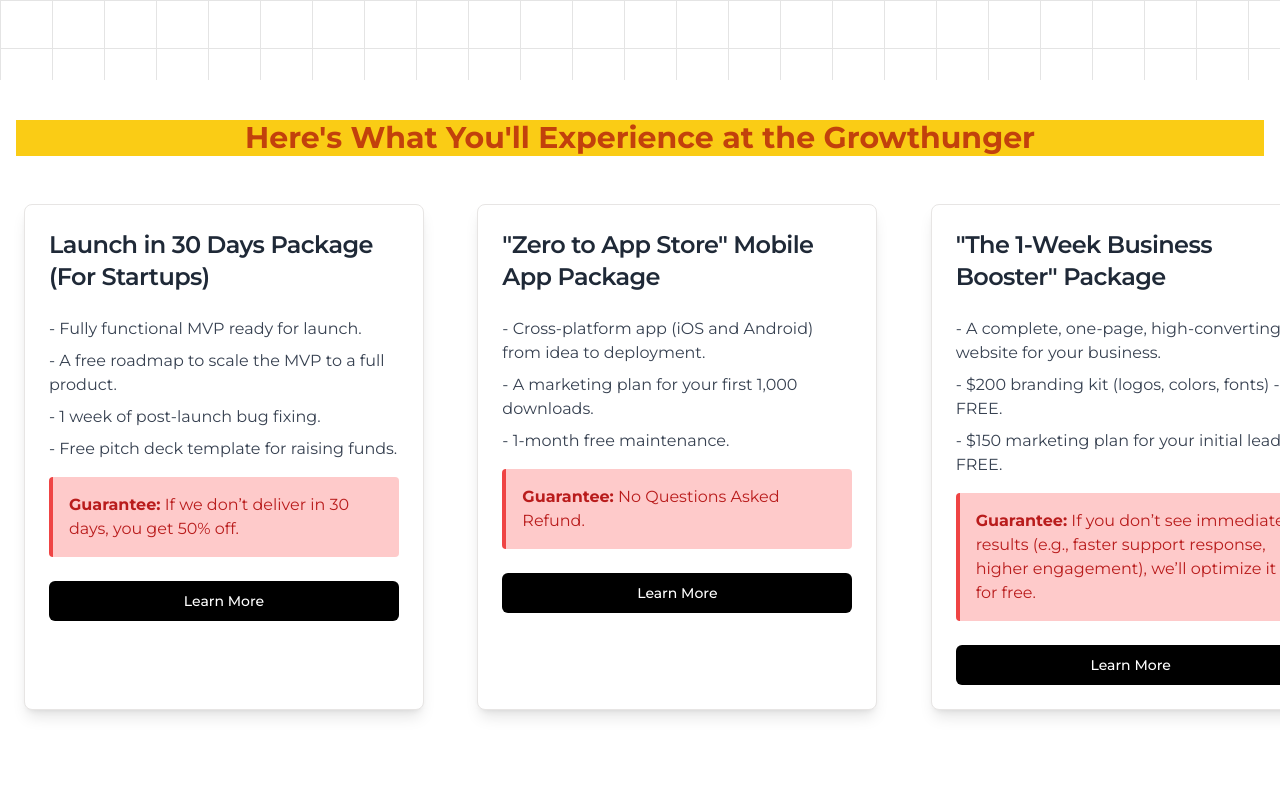
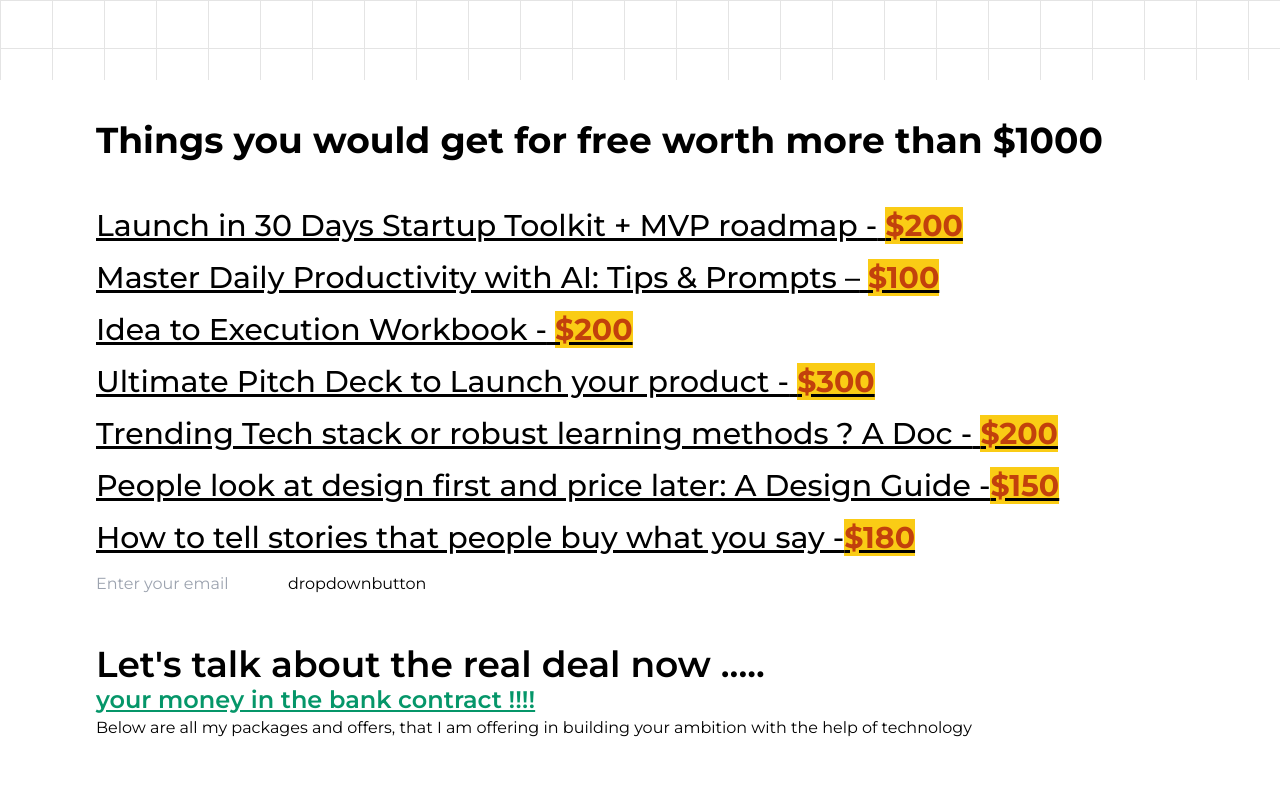
Before and after one commit to JaguarsCodehub/growthunger, a Next.js app: page /offers in a window 1280 px wide. Shown: the part 720-1506 px from the top of the page. Built offline with nearby package versions, Linux system fonts and the light colour scheme.

Commit message:
Feature: Offer and free products

```diff
--- a/src/app/offers/page.tsx
+++ b/src/app/offers/page.tsx
@@ -1,8 +1,8 @@
+/* eslint-disable react/no-unescaped-entities */
 'use client'
 import { Card, CardContent, CardFooter, CardHeader, CardTitle } from "@/components/ui/card";
 import { Button } from "@/components/ui/button";
 import GridBackground from "@/components/ui/grid-background";
-import { ArrowBigDown, ArrowDownNarrowWide, ArrowLeft } from "lucide-react";
 import MaxWidthWrapper from "@/components/max-width-wrapper";
 import { IconArrowNarrowDown } from "@tabler/icons-react";
 
@@ -49,7 +49,7 @@
 
 export default function Offers() {
     return (
-        <div className="container mx-auto px-4 py-10">
+      <div className='container mx-auto px-4 py-10'>
         {/* Hero Section */}
         <GridBackground />
         {/* <GridBackground /> */}
@@ -62,14 +62,16 @@
           <div className='z-40 max-w-4xl mx-auto text-center space-y-6'>
             <h1 className=' text-4xl md:text-6xl font-extrabold leading-tight tracking-tight text-black'>
               Are you ready <br />
-                        <span className='text-emerald-600'>
-                            to launch your
-                        </span> next big idea?
-
+              <span className='text-emerald-600'>to launch your</span> next big
+              idea?
             </h1>
 
             <p className='text-xl  md:text-2xl text-black/90 space-y-6'>
-                        with <span className="bg-yellow-400 text-orange-700 px-2 font-bold">$1,000 worth</span> of bonuses included absolutely free
+              with{' '}
+              <span className='bg-yellow-400 text-orange-700 px-2 font-bold'>
+                $1,000 worth
+              </span>{' '}
+              of bonuses included absolutely free
             </p>
 
             <div className='flex flex-col items-center space-y-4'>
@@ -85,55 +87,132 @@
                         </Button> */}
 
               <div className='flex items-center space-x-2'>
-                            <IconArrowNarrowDown color="black " size={72} className="" />
+                <IconArrowNarrowDown color='black ' size={72} className='' />
               </div>
             </div>
 
-                    <h1 className="text-xl md:text-3xl font-bold text-center bg-yellow-400 text-orange-700 md:px-2">
-                        Here's What You'll Experience at the Growthunger
+            <h1 className='text-xl md:text-xl md:text-3xl font-bold text-center bg-yellow-400 text-orange-700 md:px-2'>
+              Here's What You'll Experience at Growthunger
+            </h1>
+          </div>
+        </div>
+
+        <MaxWidthWrapper className=''>
+          <h1 className='text-xl md:text-4xl font-bold'>
+            Things you would get for free worth more than $1000
+          </h1>
+          <div className='text-xl md:text-3xl font-medium mt-12 underline'>
+            <h1>
+              Launch in 30 Days Startup Toolkit + MVP roadmap -{' '}
+              <span className='bg-yellow-400 text-orange-700 font-bold'>
+                $200
+              </span>
+            </h1>
+          </div>
+          <div className='text-xl md:text-3xl font-medium mt-4 underline'>
+            <h1>
+              Master Daily Productivity with AI: Tips & Prompts –{' '}
+              <span className='bg-yellow-400 text-orange-700 font-bold'>
+                $100
+              </span>
+            </h1>
+          </div>
+          <div className='text-xl md:text-3xl font-medium mt-4 underline'>
+            <h1>
+              Idea to Execution Workbook -{' '}
+              <span className='bg-yellow-400 text-orange-700 font-bold'>
+                $200
+              </span>
+            </h1>
+          </div>
+          <div className='text-xl md:text-3xl font-medium mt-4 underline'>
+            <h1>
+              Ultimate Pitch Deck to Launch your product -{' '}
+              <span className='bg-yellow-400 text-orange-700 font-bold'>
+                $300
+              </span>
+            </h1>
+          </div>
+          <div className='text-xl md:text-3xl font-medium mt-4 underline'>
+            <h1>
+              Trending Tech stack or robust learning methods ? A Doc -{' '}
+              <span className='bg-yellow-400 text-orange-700 font-bold'>
+                $200
+              </span>
+            </h1>
+          </div>
+          <div className='text-xl md:text-3xl font-medium mt-4 underline'>
+            <h1>
+              People look at design first and price later: A Design Guide -
+              <span className='bg-yellow-400 text-orange-700 font-bold'>
+                $150
+              </span>
+            </h1>
+          </div>
+          <div className='text-xl md:text-3xl font-medium mt-4 underline'>
+            <h1>
+              How to tell stories that people buy what you say -
+              <span className='bg-yellow-400 text-orange-700 font-bold'>
+                $180
+              </span>
             </h1>
           </div>
 
+          <div className='flex flex-row mt-4'>
+            <input type='email' placeholder='Enter your email' />
+            {/* Dropdown */}
+            <div>dropdown</div>
+            {/* Button */}
+            <div>button</div>
+          </div>
+        </MaxWidthWrapper>
 
-            </div>
+        <MaxWidthWrapper className='mt-12'>
+          <h1 className='font-semibold text-4xl'>
+            Let's talk about the real deal now .....{''}
+          </h1>
+          <h2 className='font-semibold text-2xl text-emerald-600 underline'>your money in the bank contract !!!!</h2>
 
           <div>
-                <h1 className="text-xl md:text-3xl font-bold text-center bg-yellow-400 text-orange-700 md:px-2">
-                    Here's What You'll Experience at the Growthunger
-                </h1>
+            <h2>Below are all my packages and offers, that I am offering in building your ambition with the help of technology</h2>
           </div>
+        </MaxWidthWrapper>
 
-            <div className="py-10 justify-center items-center">
 
-                <div className="grid grid-cols-1 md:grid-cols-2 lg:grid-cols-3 gap-32 p-2">
+
+        <div className='py-10 justify-center items-center mx-12'>
+          <div className='grid grid-cols-1 md:grid-cols-2 lg:grid-cols-3 gap-32 p-2'>
             {offers.map((offer, index) => (
-                        <Card key={index} className="w-[400px] shadow-lg hover:shadow-xl transition duration-200">
+              <Card
+                key={index}
+                className='w-[400px] shadow-lg hover:shadow-xl transition duration-200 border border-yellow-600'
+              >
                 <CardHeader>
-                                <CardTitle className="text-2xl text-gray-800">{offer.title}</CardTitle>
+                  <CardTitle className='text-2xl text-gray-800'>
+                    {offer.title}
+                  </CardTitle>
                 </CardHeader>
                 <CardContent>
-                                <ul className="mb-4 space-y-2 text-gray-700">
+                  <ul className='mb-4 space-y-2 text-gray-700'>
                     {offer.description.map((point, i) => (
-                                        <li key={i} className="flex items-center">
+                      <li key={i} className='flex items-center'>
                         {/* <span className="w-2 h-2 bg-green-600 rounded-full mr-2"></span> */}
                         - {point}
                       </li>
                     ))}
                   </ul>
-                                <div className="p-4 bg-red-200 border-l-4 border-red-500 text-red-700 rounded">
+                  <div className='p-4 bg-red-200 border-l-4 border-red-500 text-red-700 rounded'>
                     <strong>Guarantee:</strong> {offer.guarantee}
                   </div>
                 </CardContent>
                 <CardFooter>
-                                <Button className="w-full bg-black text-white hover:bg-blue-700">
+                  <Button className='w-full bg-black text-white hover:bg-blue-700'>
                     Learn More
                   </Button>
                 </CardFooter>
               </Card>
             ))}
           </div>
-
-
         </div>
       </div>
     );
```
Also changed, not shown: src/app/page.tsx (+55 -113 lines), task.txt. Lines whose indentation alone changed are shown as unchanged.
